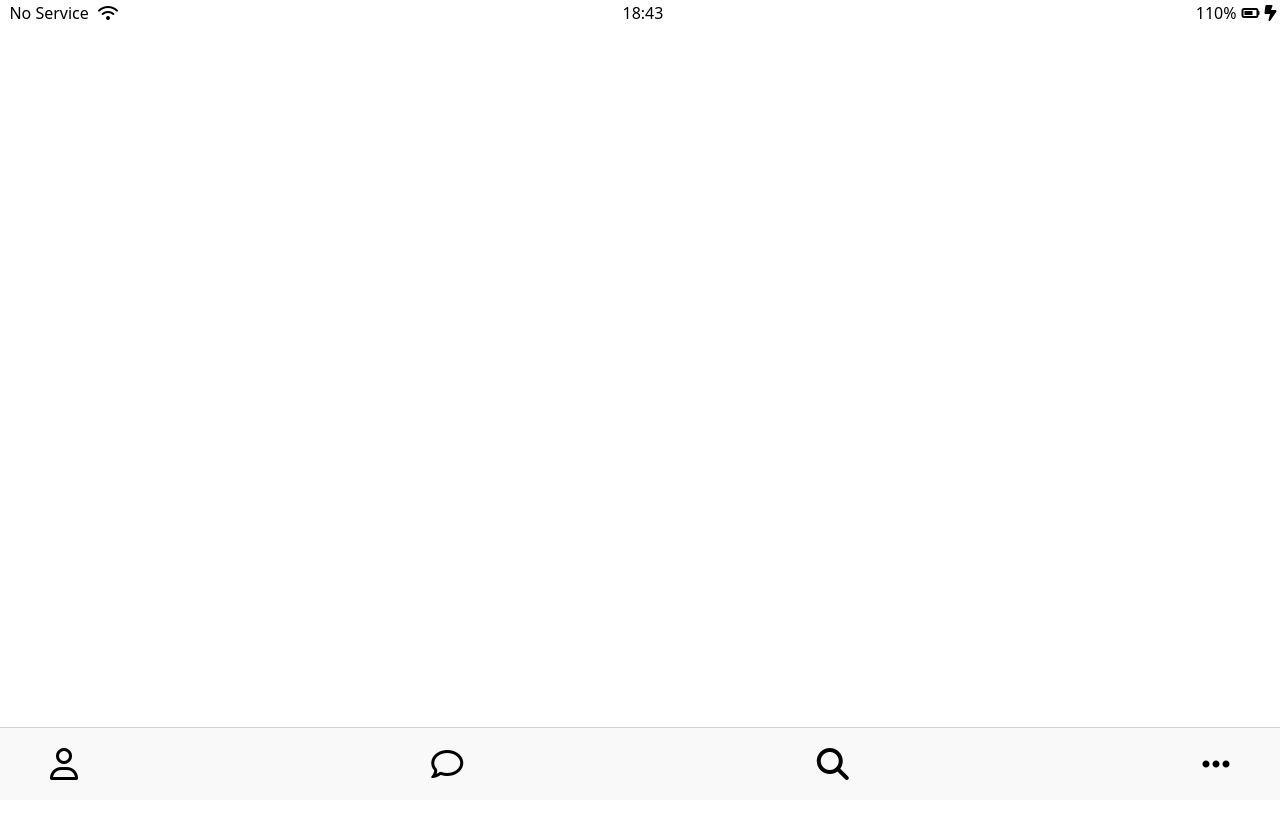
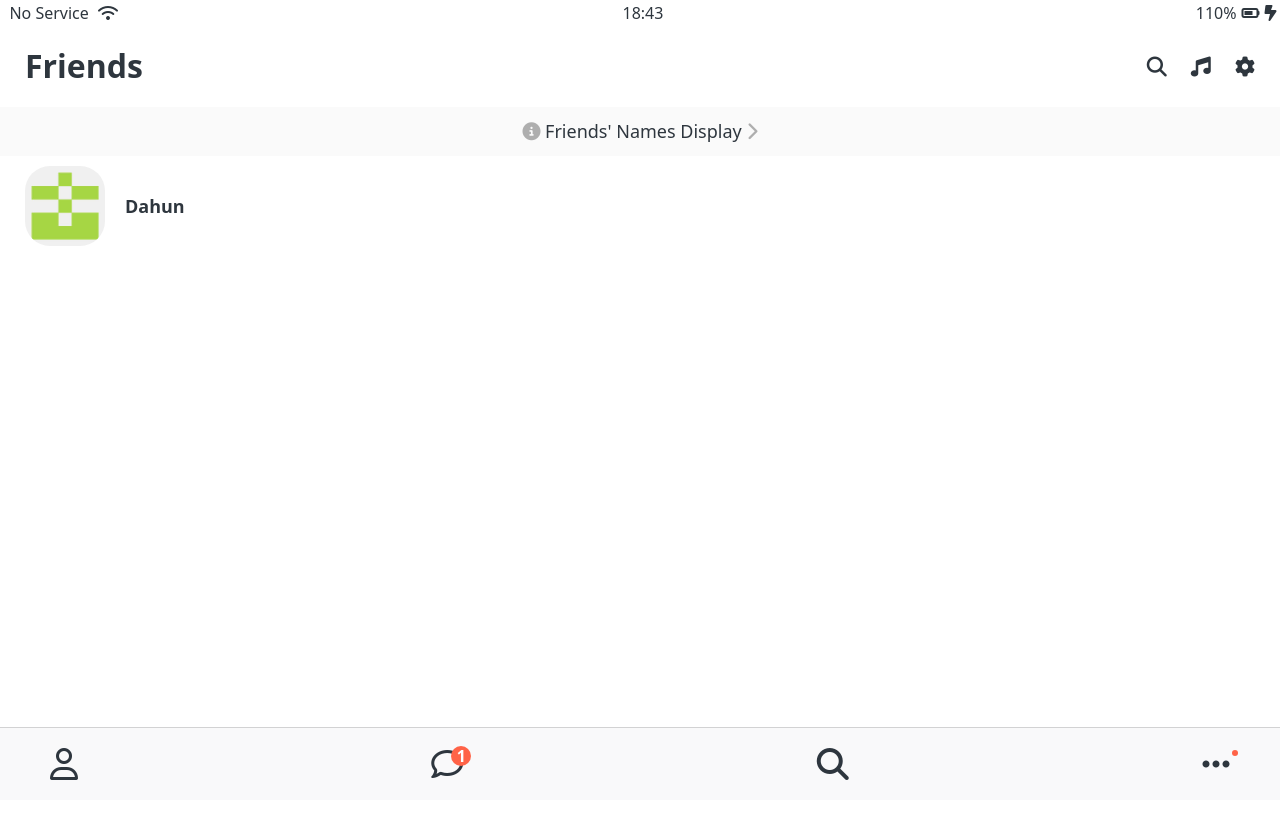
Before and after one commit to kdahun/kokoa-clone, a plain HTML site: page clone-coding/friends.html in a window 1280 px wide. Shown: the top 818 px of the page. Drawn offline with Linux system fonts and the light colour scheme.

Commit message:
프로필까지 완성

```diff
--- a/clone-coding/css/components/nav-bar.css
+++ b/clone-coding/css/components/nav-bar.css
@@ -4,6 +4,7 @@
     width: 100%;
     background-color:#f9f9fa;
     padding: 20px 50px;
+    /* padding을 신경 안쓰게 해서 박스 크기를 안 늘려줌. */
     box-sizing: border-box;
     border-top:1px solid rgba(121,121,121,0.3);
 }
@@ -15,6 +16,7 @@
 
 .nav__link{
     color:inherit;
+    position:relative;
 }
 
 .status-bar{
@@ -22,3 +24,29 @@
     top:0;
     width:100%;
 }
+
+.nav__notification{
+    background-color: tomato;
+    width: 20px;
+    height:20px;
+    border-radius: 10px;
+    display:flex;
+    align-items: center;
+    justify-content: center;
+    color:white;
+    font-weight: 600;
+    position:absolute;
+    left:20px;
+    bottom:15px;
+}
+
+.nav__dot{
+    background-color: tomato;
+    width:6px;
+    height:6px;
+    border-radius: 3px;
+    display: flex;
+    position: absolute;
+    left:30px;
+    bottom:25px;
+}
--- /dev/null
+++ b/clone-coding/css/components/screen-header.css
@@ -0,0 +1,15 @@
+.screen-header{
+    display:flex;
+    justify-content: space-between;
+    padding:50px 25px 25px 25px;
+    align-items: center;
+}
+
+.screen-header__title{
+    font-size: 32px;
+    font-weight: 600;
+}
+
+.screen-header__icons span{
+    padding-left:20px;
+}
--- /dev/null
+++ b/clone-coding/css/components/user-component.css
@@ -0,0 +1,26 @@
+.user-component{
+    display:flex;
+    padding:0px 25px;
+}
+
+.user-component__column:first-child{
+    display:flex;
+    align-items: center;
+}
+
+.user-component__avatar{
+    width:70px;
+    height:70px;
+    border-radius: 25px;
+    margin-right: 20px;
+}
+
+.user-component__title{
+    font-weight: 600;
+    font-size:18px;
+}
+
+.user-component__avatar--xl{
+    width:80px;
+    height:80px;
+}
--- /dev/null
+++ b/clone-coding/css/screens/friends.css
@@ -0,0 +1,11 @@
+#friends-display-link{
+    text-align: center;
+    display:block;
+    background-color: #fafafa;
+    padding:15px 0px;
+    font-size: 18px;
+    margin-bottom: 10px;
+}
+#friends-display-link i{
+    color:rgba(0,0,0,0.3)
+}
--- a/clone-coding/css/styles.css
+++ b/clone-coding/css/styles.css
@@ -4,11 +4,15 @@
 /* components */
 @import "components/status-bar.css";
 @import "components/nav-bar.css";
+@import "components/screen-header.css";
+@import "components/user-component.css";
 
 /* sreens */
 @import "screens/login.css";
+@import "screens/friends.css";
 
 body{
+    color:#2e363e;
     font-family:system-ui, -apple-system, BlinkMacSystemFont, 'Segoe UI', Roboto, Oxygen, Ubuntu, Cantarell, 'Open Sans', 'Helvetica Neue', sans-serif;
     height: 1000vh;
 
--- a/clone-coding/friends.html
+++ b/clone-coding/friends.html
@@ -24,6 +24,31 @@
             </div>
         </div>
 
+        <header class="screen-header">
+            <h1 class="screen-header__title">Friends</h1>
+            <div class="screen-header__icons">
+                <span><i class="fa-solid fa-magnifying-glass fa-lg"></i></span>
+                <span><i class="fa-solid fa-music fa-lg" ></i></span>
+                <span><i class="fa-solid fa-gear fa-lg" ></i></span>
+            </div>
+        </header>
+
+        <a id="friends-display-link">
+            <i class="fa-solid fa-circle-info"></i>
+            Friends' Names Display
+            <i class="fa-solid fa-chevron-right fa-sx" ></i>
+        </a>
+
+        <div class="user-component">
+            <div class="user-component__column">
+                <img src="screenshot/kdahun-avatar.jpg" class="user-component__avatar user-component__avatar--xl"/>
+                <div class="user-component__text">
+                    <h4 class="user-component__title">Dahun</h4>
+                </div>
+            </div>
+            <div class="user-component__column"></div>
+        </div>
+
         <!-- nav : 탐색 구획 요소 -->
         <!-- 문서의 부분 중 현재 페이지 내, 또는 다른 페이지로의 링크를 보여주는 구획 -->
         <!-- 자주 쓰이는 예제는 메뉴, 목차, 색인 -->
@@ -31,9 +56,22 @@
             <!-- 순서 없는 리스트 -->
             <ul class="nav__list">
                 <li class="nav__btn"><a class="nav__link" href="#"><i class="fa-regular fa-user fa-2x"></i></a></li>
-                <li class="nav__btn"><a class="nav__link" href="#"><i class="fa-regular fa-comment fa-2x"></i></a></li>
+
+                <li class="nav__btn">
+                    <a class="nav__link" href="#">
+                        <span class="nav__notification">1</span>
+                        <i class="fa-regular fa-comment fa-2x"></i>
+                    </a>
+                </li>
+
                 <li class="nav__btn"><a class="nav__link" href="#"><i class="fa-solid fa-magnifying-glass fa-2x"></i></a></li>
-                <li class="nav__btn"><a class="nav__link" href="#"><i class="fa-solid fa-ellipsis fa-2x" ></i></a></li>
+
+                <li class="nav__btn">
+                    <a class="nav__link" href="#">
+                        <span class="nav__dot"></span>
+                        <i class="fa-solid fa-ellipsis fa-2x" ></i>
+                    </a>
+                </li>
             </ul>
         </nav>
 
```
Also changed, not shown: clone-coding/screenshot/kdahun-avatar.jpg (added).
